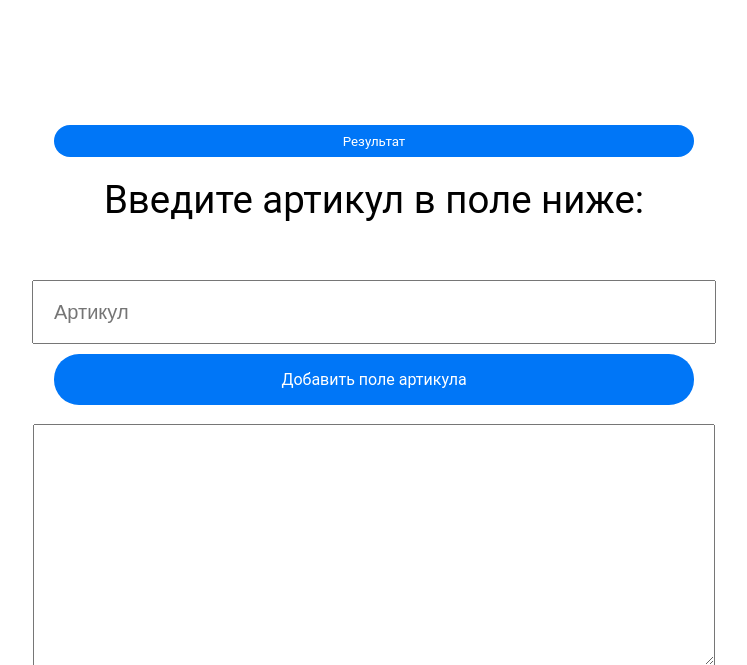
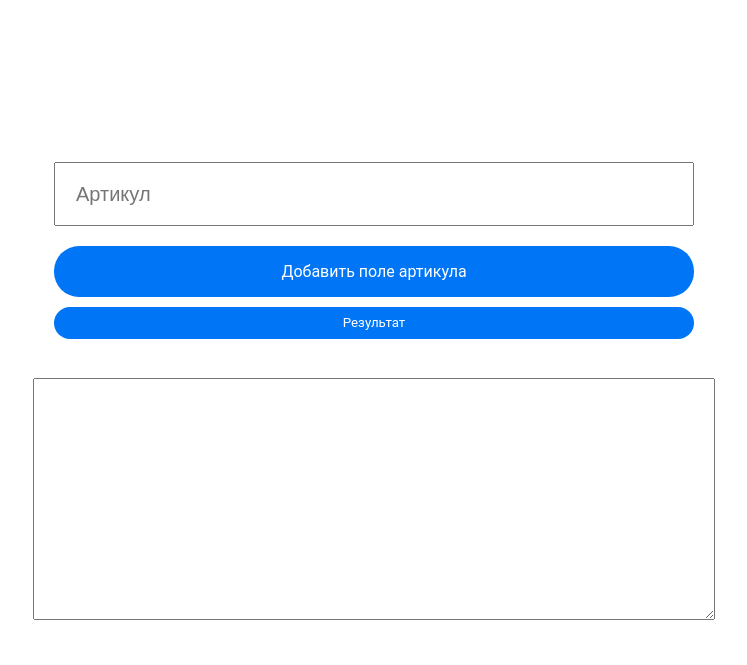
Before and after one commit to dizzzha/artc, a Django app: page / in a window 1280 px wide. Shown: the top 665 px of the page, without its empty margins (266-1013 px from the left). Run offline with Django 5.2, Linux system fonts and the light colour scheme; some libraries are stand-ins or nearby versions.

Commit message:
Update index.html

```diff
--- a/templates/index.html
+++ b/templates/index.html
@@ -8,14 +8,6 @@
     <script src="https://code.jquery.com/ui/1.12.1/jquery-ui.min.js"></script>
 </head>
 <style>
-    @font-face {
-        font-family: "ProText";
-        font-style: normal;
-        font-weight: 700;
-        src: local("SFProText-Bold"),
-            url("SFProText-Bold.woff") format("woff"),
-            url("SFProText-Bold.otf") format("otf");
-    }
     body {
         font-family: Roboto, bold;
     }
@@ -44,21 +36,48 @@
         padding: 20px 0;
     }
 
+    .removeBtn {
+        position: absolute;
+        right: 10px;
+        top: 50%;
+        transform: translateY(-50%);
+        background-color: #ff4444;
+        color: #fff;
+        border: none;
+        border-radius: 50%;
+        width: 20px;
+        height: 20px;
+        font-size: 14px;
+        line-height: 1;
+        padding: 0;
+        cursor: pointer;
+        display: flex;
+        align-items: center;
+        justify-content: center;
+    }
+
+    .input-container {
+        display: flex;
+        align-items: center;
+        margin-bottom: 10px;
+        position: relative;
+        width: 50vw;
+    }
+
     p {
         font-size: 3vw;
         margin: 0 0 50px 0
     }
 
-    input {
-        display: block;
-        width: 50vw;
-        margin-top: 0.5rem;
-        padding: 0 1.25rem;
+    .input {
+        width: 100%;
+        padding-right: 30px; /* Место для кнопки удаления */
     }
 
     input,
     input::placeholder {
         font: 1.25rem/3 sans-serif;
+        padding: 0 10px 0 10px;
     }
 
     button {
@@ -114,18 +133,20 @@
         input, button, textarea {
             width: 80vw;
         }
+        .input-container {
+            width: 80vw;
+        }
     }
 </style>
 <body>
     <div class="parent_div">
         <div class="children_div">
-            <button id="submit">Результат</button>
-            <p>Введите артикул в поле ниже:</p>
-            <div id="nativelangdrop">
+            <div id="nativelangdrop" class="input-container">
                 <input type="text" id="input" placeholder="Артикул" class="input">
             </div>
             <span id="additional"></span>
             <input id="addBtn" type="button" value="Добавить поле артикула" />
+            <button id="submit">Результат</button>
             <br>
             <textarea id="output" rows="4" cols="30" readonly></textarea>
             <br>
@@ -144,6 +165,16 @@
 
             // Применяем автозаполнение к исходному input
             applyAutocomplete('#input');
+
+            function checkFieldCount() {
+                var totalFields = $(".input-container").length;
+                if (totalFields >= total) {
+                    $("#addBtn").hide();
+                } else {
+                    $("#addBtn").show();
+                }
+            }
+
 
             $('#submit').click(function() {
                 var keys = [];
@@ -177,20 +208,31 @@
                 }
             });
 
-            var total = 6;
-            $("#addBtn").on("click", function() {
-                var ctr = $("#additional").find(".extra").length;
-                if (ctr < total) {
-                    var $ddl = $("#nativelangdrop").clone();
-                    $ddl.attr("id", "ddl" + ctr);
-                    $ddl.addClass("extra");
-                    $ddl.find('input').addClass('input');  // Добавляем класс 'input'
-                    $("#additional").append($ddl);
+            var total = 4;
+                $("#addBtn").on("click", function() {
+                    var totalFields = $(".input-container").length;
+                    if (totalFields < total) {
+                        var $ddl = $('<div class="input-container extra"></div>');
+                        var $input = $('<input type="text" placeholder="Артикул" class="input">');
+                        var $removeBtn = $('<button class="removeBtn">X</button>');
 
-                    // Применяем автозаполнение к новому input
-                    applyAutocomplete($ddl.find('input'));
-                }
-            });
+                        $ddl.append($input).append($removeBtn);
+                        $("#additional").append($ddl);
+
+                        applyAutocomplete($input);
+                    }
+
+                    checkFieldCount();
+                });
+
+                // Обработчик для удаления полей
+                $(document).on('click', '.removeBtn', function() {
+                    $(this).closest('.input-container').remove();
+                    checkFieldCount();
+                });
+
+                // Вызываем функцию при загрузке
+                checkFieldCount();
         });
     </script>
 </body>
```
